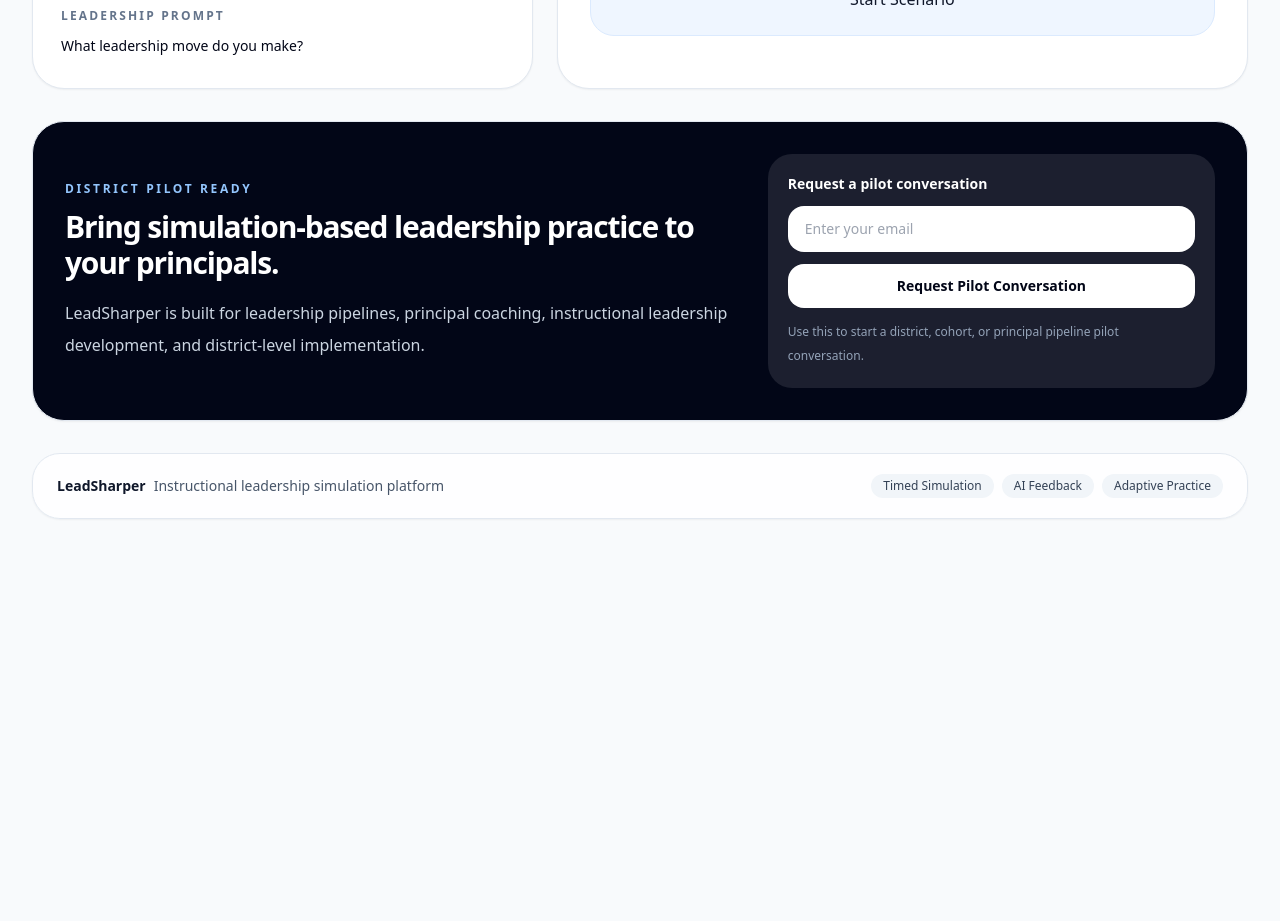
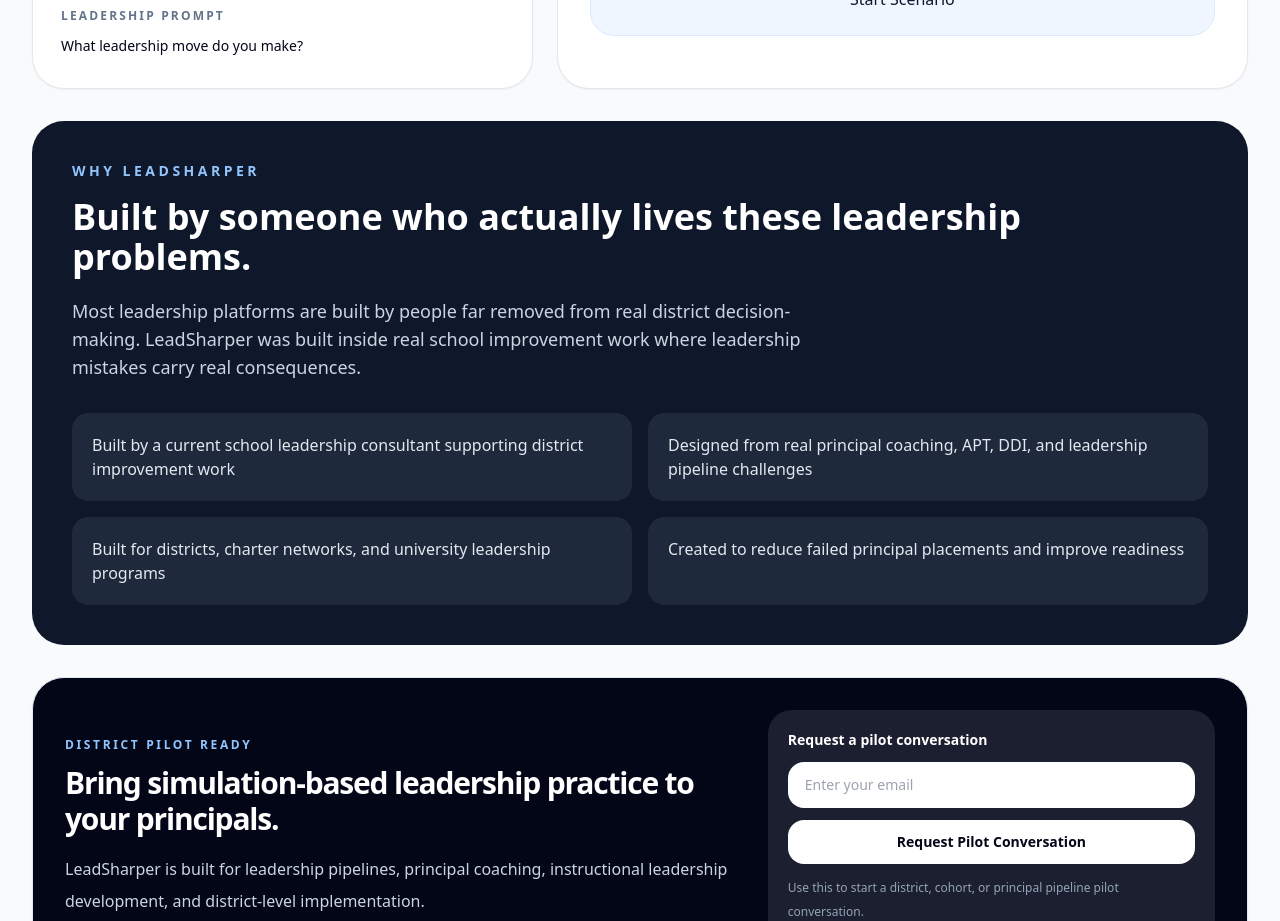
Before and after one commit to jmarc296-jpg/instructional-leadership-practice, a Next.js app: page / in a window 1280 px wide. Shown: the part 3980-4901 px from the top of the page. Before the commit the page ends 4531 px from the top, so only its background shows below. Built offline with nearby package versions, Linux system fonts and the light colour scheme.

Commit message:
Add founder credibility trust section

```diff
--- a/app/page.tsx
+++ b/app/page.tsx
@@ -7,6 +7,7 @@ import { TabContent } from '@/components/home/tab-content'
 import { FeatureHighlights } from '@/components/home/feature-highlights'
 import { WhySection } from '@/components/home/why-section'
 import { ProductFooter } from '@/components/home/product-footer'
+import { FounderCredibility } from '@/components/home/founder-credibility'
 import { TrustStrip } from '@/components/home/trust-strip'
 import { StartHere } from '@/components/home/start-here'
 import { ProductStatusBar } from '@/components/home/product-status-bar'
@@ -106,6 +107,8 @@ export default function HomePage() {
           />
         )}
 
+        <FounderCredibility />
+
         <PilotCta />
 
         <StickyPilotCta />
--- a/components/home/founder-credibility.tsx
+++ b/components/home/founder-credibility.tsx
@@ -1,43 +1,35 @@
 export function FounderCredibility() {
+  const proof = [
+    "Built by a current school leadership consultant supporting district improvement work",
+    "Designed from real principal coaching, APT, DDI, and leadership pipeline challenges",
+    "Built for districts, charter networks, and university leadership programs",
+    "Created to reduce failed principal placements and improve readiness"
+  ]
+
   return (
-    <section className="premium-panel rounded-[32px] border border-slate-200 bg-white px-8 py-8 shadow-sm">
-      <div className="max-w-5xl">
-        <div className="text-xs font-semibold uppercase tracking-[0.22em] text-blue-600">
-          Built From Real Leadership Work
-        </div>
+    <section className="rounded-[32px] bg-slate-900 p-10 text-white">
+      <p className="text-sm font-semibold uppercase tracking-[0.25em] text-blue-300">
+        Why LeadSharper
+      </p>
 
-        <h3 className="mt-3 text-3xl font-semibold tracking-[-0.04em] text-slate-950">
-          Created by someone who has led real school improvement work.
-        </h3>
+      <h2 className="mt-4 text-4xl font-semibold">
+        Built by someone who actually lives these leadership problems.
+      </h2>
 
-        <p className="mt-5 text-slate-600 leading-8">
-          LeadSharper was built from real principal coaching, instructional leadership development,
-          turnaround school support, classroom walkthrough calibration, and district leadership work.
-          These scenarios reflect the actual moments leaders face when stakes are high and decisions matter.
-        </p>
+      <p className="mt-5 max-w-3xl text-lg text-slate-300">
+        Most leadership platforms are built by people far removed from real district decision-making.
+        LeadSharper was built inside real school improvement work where leadership mistakes carry real consequences.
+      </p>
 
-        <div className="mt-6 grid gap-4 md:grid-cols-3">
-          <div className="rounded-2xl bg-slate-50 p-5">
-            <div className="text-2xl font-semibold text-slate-950">100+</div>
-            <div className="text-sm text-slate-600 mt-1">
-              leadership coaching interactions
-            </div>
+      <div className="mt-8 grid gap-4 md:grid-cols-2">
+        {proof.map((item) => (
+          <div
+            key={item}
+            className="rounded-2xl bg-slate-800 p-5 text-slate-200"
+          >
+            {item}
           </div>
-
-          <div className="rounded-2xl bg-slate-50 p-5">
-            <div className="text-2xl font-semibold text-slate-950">District</div>
-            <div className="text-sm text-slate-600 mt-1">
-              school improvement experience
-            </div>
-          </div>
-
-          <div className="rounded-2xl bg-slate-50 p-5">
-            <div className="text-2xl font-semibold text-slate-950">Real-world</div>
-            <div className="text-sm text-slate-600 mt-1">
-              instructional leadership simulations
-            </div>
-          </div>
-        </div>
+        ))}
       </div>
     </section>
   )
```
